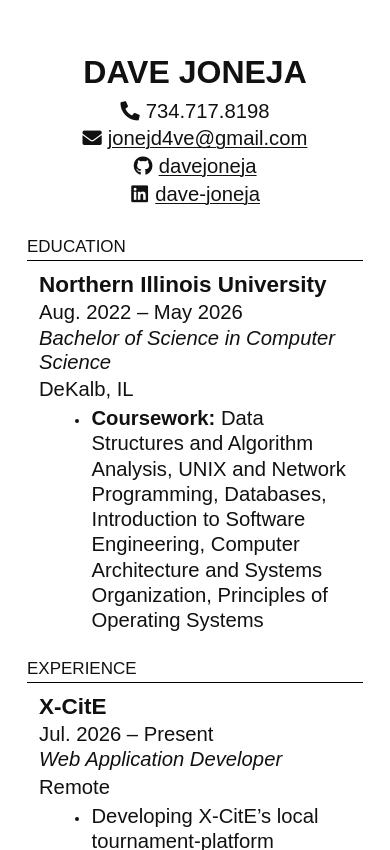
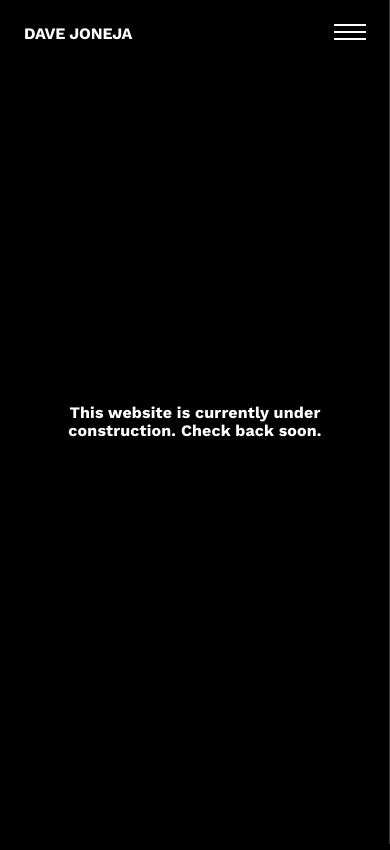
Before and after one commit to davejoneja/resume, a plain HTML site: page index.html in a window 390 px wide. Shown: the top 850 px of the page. Drawn offline with nearby package versions, Linux system fonts and the light colour scheme; a web font is replaced by a local one.

Commit message:
REDESIGN

```diff
--- a/css/styles.css
+++ b/css/styles.css
@@ -1,12 +1,8 @@
-
-
 :root {
-    color-scheme: light dark;
-    --resume-width: 720px;
-    --page-gutter: 24px;
-    --ink: light-dark(#111, #ddd);
-    --bg: light-dark(#fff, #151515);
-    --rule: light-dark(#000, #2a2a2a);
+    --black: #000000;
+    --white: #ffffff;
+    --edge: 4rem;
+    --drawer-width: 18.4875rem;
 }
 
 *,
@@ -16,268 +12,226 @@
 }
 
 html {
-    color: var(--ink);
-    background: var(--bg);
-}
-
-@media screen {
-    html {
-        zoom: 1.5;
-    }
+    min-width: 20rem;
+    background: var(--black);
 }
 
 body {
+    min-height: 100vh;
     margin: 0;
-    color: var(--ink);
-    background: var(--bg);
-    font-family: "Computer Modern Sans", sans-serif;
-    font-size: 15px;
-    font-weight: 400;
-    line-height: 1.25;
-    -webkit-font-smoothing: antialiased;
+    color: var(--white);
+    background: var(--black);
+    font-family: "Work Sans", Arial, Helvetica, sans-serif;
+    font-size: 1rem;
+    line-height: 1.2;
+}
+
+body.menu-is-open {
+    overflow: hidden;
 }
 
 a {
     color: inherit;
+}
+
+.site-header {
+    position: fixed;
+    z-index: 3;
+    top: 0;
+    left: 0;
+    display: flex;
+    padding: 1.5rem var(--edge);
+}
+
+.site-name {
+    color: inherit;
+    font-size: 1rem;
+    font-weight: 700;
+    letter-spacing: -0.01em;
     text-decoration: none;
 }
 
-.contact-list a,
-.contact-item {
-    display: inline-flex;
-    align-items: baseline;
-    gap: 4px;
+.site-name:hover,
+.site-name:focus-visible {
+    text-decoration: underline;
+    text-decoration-thickness: 0.08em;
+    text-underline-offset: 0.22em;
 }
 
-.contact-list a {
+.menu-toggle {
+    position: fixed;
+    z-index: 5;
+    top: 1rem;
+    right: var(--edge);
+    display: block;
+    width: 2rem;
+    height: 2rem;
+    padding: 0;
+    border: 0;
+    background: transparent;
+    cursor: pointer;
+}
+
+.menu-toggle span {
+    position: absolute;
+    left: 0;
+    display: block;
+    width: 2rem;
+    height: 2px;
+    background: var(--white);
+    transform-origin: center;
+    transition: background 180ms ease, transform 220ms ease, opacity 160ms ease;
+}
+
+.menu-toggle span:nth-child(1) {
+    top: 0.5rem;
+}
+
+.menu-toggle span:nth-child(2) {
+    top: 0.9375rem;
+}
+
+.menu-toggle span:nth-child(3) {
+    top: 1.375rem;
+}
+
+.menu-is-open .menu-toggle span {
+    background: var(--black);
+}
+
+.menu-is-open .menu-toggle span:nth-child(1) {
+    transform: translateY(0.4375rem) rotate(45deg);
+}
+
+.menu-is-open .menu-toggle span:nth-child(2) {
+    opacity: 0;
+}
+
+.menu-is-open .menu-toggle span:nth-child(3) {
+    transform: translateY(-0.4375rem) rotate(-45deg);
+}
+
+.menu-panel {
+    position: fixed;
+    z-index: 4;
+    top: 0;
+    right: 0;
+    bottom: 0;
+    width: var(--drawer-width);
+    padding: 4rem;
+    color: var(--black);
+    background: var(--white);
+    transform: translateX(100%);
+    transition: transform 280ms ease;
+}
+
+.menu-is-open .menu-panel {
+    transform: translateX(0);
+}
+
+.primary-nav {
+    display: flex;
+    flex-direction: column;
+    align-items: center;
+    gap: 0;
+}
+
+.primary-nav a {
+    font-size: 1rem;
+    font-weight: 400;
+    letter-spacing: 0;
+    line-height: 1;
+    display: block;
+    width: 100%;
+    height: 2.1875rem;
+    padding: 0.5rem 0;
     text-decoration: none;
 }
 
-.contact-label {
-    text-decoration-line: underline;
+.primary-nav a:hover,
+.primary-nav a:focus-visible {
+    text-decoration: underline;
     text-decoration-thickness: 0.06em;
-    text-underline-offset: 0.12em;
+    text-underline-offset: 0.18em;
 }
 
-.contact-list a:hover .contact-label,
-.contact-list a:focus-visible .contact-label {
-    text-decoration-thickness: 0.1em;
-}
-
-.contact-icon {
-    width: 1em;
-    flex: 0 0 1em;
-    font-size: 0.95em;
+.contact-details {
+    position: absolute;
+    right: 4rem;
+    bottom: 4rem;
+    left: 4rem;
+    display: flex;
+    flex-direction: column;
+    align-items: center;
+    gap: 0.08rem;
+    font-size: 1rem;
+    font-style: normal;
     text-align: center;
 }
 
-.resume {
-    width: min(calc(100% - (2 * var(--page-gutter))), var(--resume-width));
-    margin: 48px auto 56px;
+.contact-details a {
+    text-underline-offset: 0.18em;
 }
 
-.resume-header {
-    margin-bottom: 15px;
+.page-content {
+    display: grid;
+    min-height: 100vh;
+    padding: 4rem;
+    overflow: hidden;
+    place-items: center;
+}
+
+.placeholder-copy {
+    width: 66.6667%;
+    max-width: 54rem;
+    margin: 0;
+    font-size: 1rem;
+    font-weight: 700;
+    letter-spacing: 0.01em;
+    line-height: 1.15;
     text-align: center;
 }
 
-.resume-header h1 {
-    margin: 0 0 5px;
-    font-size: 33px;
-    font-variant-caps: all-small-caps;
-    font-weight: 700;
-    line-height: 1;
-}
-
-.contact-list {
-    display: flex;
-    flex-wrap: wrap;
-    justify-content: center;
-    align-items: baseline;
-    gap: 0 7px;
-    margin: 0;
-    font-size: 13.5px;
-    font-style: normal;
-    line-height: 1.3;
-}
-
-.resume-section {
-    margin-top: 12px;
-}
-
-.resume-section h2 {
-    margin: 0;
-    padding: 0 0 2px;
-    border-bottom: 1px solid var(--rule);
-    font-size: 16px;
-    font-variant-caps: all-small-caps;
-    font-weight: 400;
-    line-height: 1.15;
-}
-
-.compact-details,
-.resume-entry {
-    margin-right: 14px;
-    margin-left: 14px;
-}
-
-.resume-entry {
-    margin-top: 7px;
-    margin-right: 7px;
-}
-
-.entry-row {
-    display: grid;
-    grid-template-columns: minmax(0, 1fr) max-content;
-    align-items: baseline;
-    gap: 18px;
-}
-
-.entry-row h3,
-.entry-row p,
-.entry-secondary-row p,
-.project-entry h3 {
-    margin: 0;
-}
-
-.entry-primary h3,
-.project-entry h3 {
-    font-size: 15px;
-    font-weight: 700;
-    line-height: 1.15;
-}
-
-.entry-primary p {
-    font-size: 13.5px;
-    font-style: normal;
-    line-height: 1.15;
-    white-space: nowrap;
-}
-
-.entry-secondary-row {
-    margin-top: 1px;
-}
-
-.entry-secondary-row p {
-    font-size: 13.5px;
-    font-weight: 400;
-    line-height: 1.2;
-}
-
-.entry-secondary-row p:last-child {
-    white-space: nowrap;
-}
-
-.project-entry h3 {
-    margin-bottom: 0;
-}
-
-.resume-entry ul {
-    margin: 3px 0 2px 20px;
-    padding-left: 14px;
-    font-size: 13.5px;
-    line-height: 1.25;
-}
-
-.resume-entry li {
-    margin: 0 0 1px;
-    padding-left: 1px;
-}
-
-.resume-entry li::marker {
-    font-size: 0.7em;
-}
-
-.coursework-list {
-    margin-top: 4px;
-}
-
-.compact-details {
-    margin-top: 6px;
-    font-size: 13.5px;
-    line-height: 1.25;
-}
-
-.compact-details p {
-    margin: 0 0 1px;
-}
-
-.compact-details strong {
-    font-weight: 700;
-}
-
-@media (max-width: 600px) {
+@media (max-width: 40rem) {
     :root {
-        --page-gutter: 18px;
+        --edge: 1.5rem;
+        --drawer-width: min(18.4875rem, 86vw);
     }
 
-    .resume {
-        margin-top: 30px;
-        margin-bottom: 40px;
+    .site-header {
+        padding-top: 1.5rem;
     }
 
-    .resume-header h1 {
-        font-size: 30px;
+    .menu-toggle {
+        top: 1rem;
     }
 
-    .contact-list {
-        flex-direction: column;
-        align-items: center;
-        gap: 1px;
+    .menu-panel {
+        padding: 4rem 2rem;
     }
 
-    .contact-separator {
-        display: none;
+    .contact-details {
+        right: 2rem;
+        bottom: 4rem;
+        left: 2rem;
     }
 
-    .entry-row {
-        grid-template-columns: 1fr;
-        gap: 2px;
+    .placeholder-copy {
+        width: 100%;
     }
 
-    .entry-primary p,
-    .entry-secondary-row p:last-child {
-        font-style: normal;
-        white-space: normal;
-    }
-
-    .compact-details,
-    .resume-entry {
-        margin-right: 8px;
-        margin-left: 8px;
+    .page-content {
+        padding: 4rem 1.5rem;
     }
 }
 
-@media print {
-    @page {
-        size: letter;
-        margin: 0.5in;
+@media (prefers-reduced-motion: reduce) {
+    .menu-panel {
+        transition: none;
     }
 
-    :root {
-        color-scheme: light;
-        --ink: #000;
-        --bg: #fff;
-        --rule: #000;
-    }
-
-    body {
-        font-size: 11pt;
-    }
-
-    .resume {
-        width: auto;
-        max-width: none;
-        margin: 0;
-    }
-
-    .resume-section,
-    .resume-entry,
-    .entry-secondary-row {
-        break-inside: avoid;
-    }
-
-    a {
-        text-decoration: none;
+    .page-content,
+    .menu-toggle span {
+        transition: none;
     }
 }
--- a/index.html
+++ b/index.html
@@ -1,131 +1,63 @@
-<!DOCTYPE html>
+<!doctype html>
 <html lang="en">
 <head>
-    <meta charset="UTF-8">
-    <meta name="viewport" content="width=device-width, initial-scale=1.0">
-    <link rel="stylesheet" href="https://cdn.jsdelivr.net/gh/bitmaks/cm-web-fonts@latest/fonts.css">
-    <link rel="stylesheet" href="https://cdn.jsdelivr.net/npm/@fortawesome/fontawesome-free@5.15.4/css/all.min.css">
+    <meta charset="utf-8">
+    <meta name="viewport" content="width=device-width, initial-scale=1">
+    <meta name="description" content="A minimal personal portfolio template.">
+    <title>Dave Joneja</title>
+    <link rel="icon" href="images/favicon.ico">
+    <link rel="preconnect" href="https://fonts.googleapis.com">
+    <link rel="preconnect" href="https://fonts.gstatic.com" crossorigin>
+    <link href="https://fonts.googleapis.com/css2?family=Work+Sans:wght@400;700&display=swap" rel="stylesheet">
     <link rel="stylesheet" href="css/styles.css">
-
-    <title>Dave Joneja | Web Application Developer</title>
-    <meta name="description" content="Resume of Dave Joneja, a web application developer and computer science graduate.">
-    <link rel="icon" href="images/favicon.ico">
 </head>
 <body>
-    <main class="resume">
-        <header class="resume-header">
-            <h1>Dave Joneja</h1>
+    <header class="site-header">
+        <a class="site-name" href="#" aria-label="Dave Joneja, home">DAVE JONEJA</a>
+    </header>
 
-            <address class="contact-list" aria-label="Contact information">
-                <span class="contact-item">
-                    <i class="fas fa-phone-alt contact-icon" aria-hidden="true"></i>
-                    <span>734.717.8198</span>
-                </span>
-                <span class="contact-separator" aria-hidden="true">|</span>
-                <a href="mailto:jonejd4ve@gmail.com">
-                    <i class="fas fa-envelope contact-icon" aria-hidden="true"></i>
-                    <span class="contact-label">jonejd4ve@gmail.com</span>
-                </a>
-                <span class="contact-separator" aria-hidden="true">|</span>
-                <a href="https://github.com/davejoneja" target="_blank" rel="noreferrer" aria-label="Dave Joneja on GitHub">
-                    <i class="fab fa-github contact-icon" aria-hidden="true"></i>
-                    <span class="contact-label">davejoneja</span>
-                </a>
-                <span class="contact-separator" aria-hidden="true">|</span>
-                <a href="https://www.linkedin.com/in/dave-joneja/" target="_blank" rel="noreferrer" aria-label="Dave Joneja on LinkedIn">
-                    <i class="fab fa-linkedin contact-icon" aria-hidden="true"></i>
-                    <span class="contact-label">dave-joneja</span>
-                </a>
-            </address>
-        </header>
+    <button class="menu-toggle" type="button" aria-label="Open menu" aria-expanded="false" aria-controls="site-menu">
+        <span></span>
+        <span></span>
+        <span></span>
+    </button>
 
-        <section class="resume-section" aria-labelledby="education-heading">
-            <h2 id="education-heading">Education</h2>
+    <aside class="menu-panel" id="site-menu" aria-hidden="true">
+        <nav class="primary-nav" aria-label="Primary navigation">
+            <a href="#">RESUME</a>
+            <a href="#">PROJECTS</a>
+            <a href="#">ABOUT ME</a>
+        </nav>
+        <address class="contact-details">
+            <a href="tel:+17347178198">734.717.8198</a>
+            <a href="mailto:jonejd4ve@gmail.com">jonejd4ve@gmail.com</a>
+        </address>
+    </aside>
 
-            <article class="resume-entry">
-                <div class="entry-row entry-primary">
-                    <h3>Northern Illinois University</h3>
-                    <p>Aug. 2022 &ndash; May 2026</p>
-                </div>
+    <main class="page-content">
+        <p class="placeholder-copy">This website is currently under construction. Check back soon.</p>
+    </main>
 
-                <div class="entry-row entry-secondary-row">
-                    <p><em>Bachelor of Science in Computer Science</em></p>
-                    <p>DeKalb, IL</p>
-                </div>
+    <script>
+        const menuButton = document.querySelector('.menu-toggle');
+        const menuPanel = document.querySelector('.menu-panel');
 
-                <ul class="coursework-list">
-                    <li><strong>Coursework:</strong> Data Structures and Algorithm Analysis, UNIX and Network Programming, Databases, Introduction to Software Engineering, Computer Architecture and Systems Organization, Principles of Operating Systems</li>
-                </ul>
-            </article>
-        </section>
+        function setMenu(open) {
+            document.body.classList.toggle('menu-is-open', open);
+            menuButton.setAttribute('aria-expanded', String(open));
+            menuButton.setAttribute('aria-label', open ? 'Close menu' : 'Open menu');
+            menuPanel.setAttribute('aria-hidden', String(!open));
+        }
 
-        <section class="resume-section" aria-labelledby="experience-heading">
-            <h2 id="experience-heading">Experience</h2>
+        menuButton.addEventListener('click', () => {
+            setMenu(menuButton.getAttribute('aria-expanded') !== 'true');
+        });
 
-            <article class="resume-entry">
-                <div class="entry-row entry-primary">
-                    <h3>X-CitE</h3>
-                    <p>Jul. 2026 &ndash; Present</p>
-                </div>
-
-                <div class="entry-row entry-secondary-row">
-                    <p><em>Web Application Developer</em></p>
-                    <p>Remote</p>
-                </div>
-
-                <ul>
-                    <li>Developing X-CitE&rsquo;s local tournament-platform prototype in TypeScript, React, and Next.js, including full-team registration, event rosters, group and playoff brackets, match views, and free-agent listings.</li>
-                    <li>Implementing organizer workflows for group generation, score updates, automatic bracket progression, and recruitment requests; modeled tournament data and added server-rendered route and tournament-logic tests.</li>
-                </ul>
-            </article>
-
-            <article class="resume-entry">
-                <div class="entry-row entry-primary">
-                    <h3>IL-BRFSS System Laboratory</h3>
-                    <p>Oct. 2025 &ndash; Jul. 2026</p>
-                </div>
-
-                <div class="entry-row entry-secondary-row">
-                    <p><em>Northern Illinois University (Part-Time)</em></p>
-                    <p>DeKalb, IL</p>
-                </div>
-
-                <ul>
-                    <li>Completed several full-length health interviews each week by engaging 100+ individuals per day and using active listening to increase willingness to participate, supporting statewide behavioral-health reporting and research.</li>
-                    <li>Helped collect data contributing to a dataset used for public-health trend analysis across multiple Illinois counties.</li>
-                </ul>
-            </article>
-        </section>
-
-        <section class="resume-section" aria-labelledby="projects-heading">
-            <h2 id="projects-heading">Projects</h2>
-
-            <article class="resume-entry project-entry">
-                <h3>Esports Operation Tracker</h3>
-                <ul>
-                    <li>Python command-line tool for recording, prioritizing, searching, updating, and resolving website bugs, registration problems, and tournament incidents for esports organizers.</li>
-                    <li>Persistent issue history and input validation with automated tests for ticket creation, filtering, status changes, and saved-data loading.</li>
-                </ul>
-            </article>
-
-            <article class="resume-entry project-entry">
-                <h3><a href="https://davejoneja.com/" target="_blank" rel="noreferrer">davejoneja.com</a></h3>
-                <ul>
-                    <li>Designed and built a responsive, dependency-free resume website using semantic HTML, CSS Grid, and Flexbox.</li>
-                    <li>Added automatic light/dark theming, mobile layouts, and print-optimized US Letter formatting.</li>
-                </ul>
-            </article>
-        </section>
-
-        <section class="resume-section" aria-labelledby="skills-heading">
-            <h2 id="skills-heading">Skills</h2>
-
-            <div class="compact-details">
-                <p><strong>Languages:</strong> Python, C/C++/C#, HTML/CSS, SQL, JavaScript, TypeScript</p>
-                <p><strong>Frameworks/Libraries:</strong> React, Node.js, Next.js, PyTorch, WPF, .NET Framework</p>
-                <p><strong>Tools:</strong> REST APIs, GitHub, Visual Studio, Jira, Docker, AWS</p>
-            </div>
-        </section>
-    </main>
+        document.addEventListener('keydown', (event) => {
+            if (event.key === 'Escape' && menuButton.getAttribute('aria-expanded') === 'true') {
+                setMenu(false);
+            }
+        });
+    </script>
 </body>
 </html>
```
